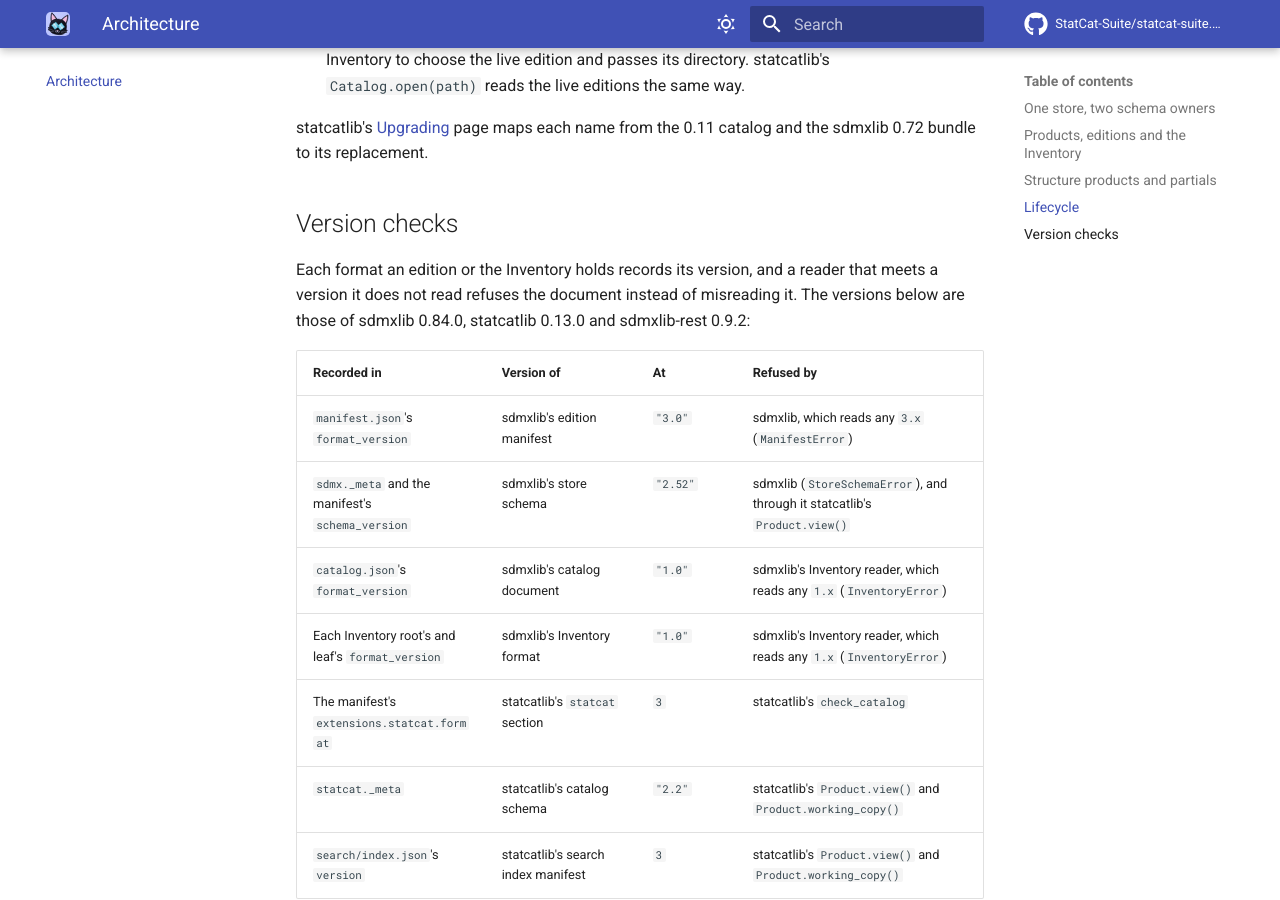
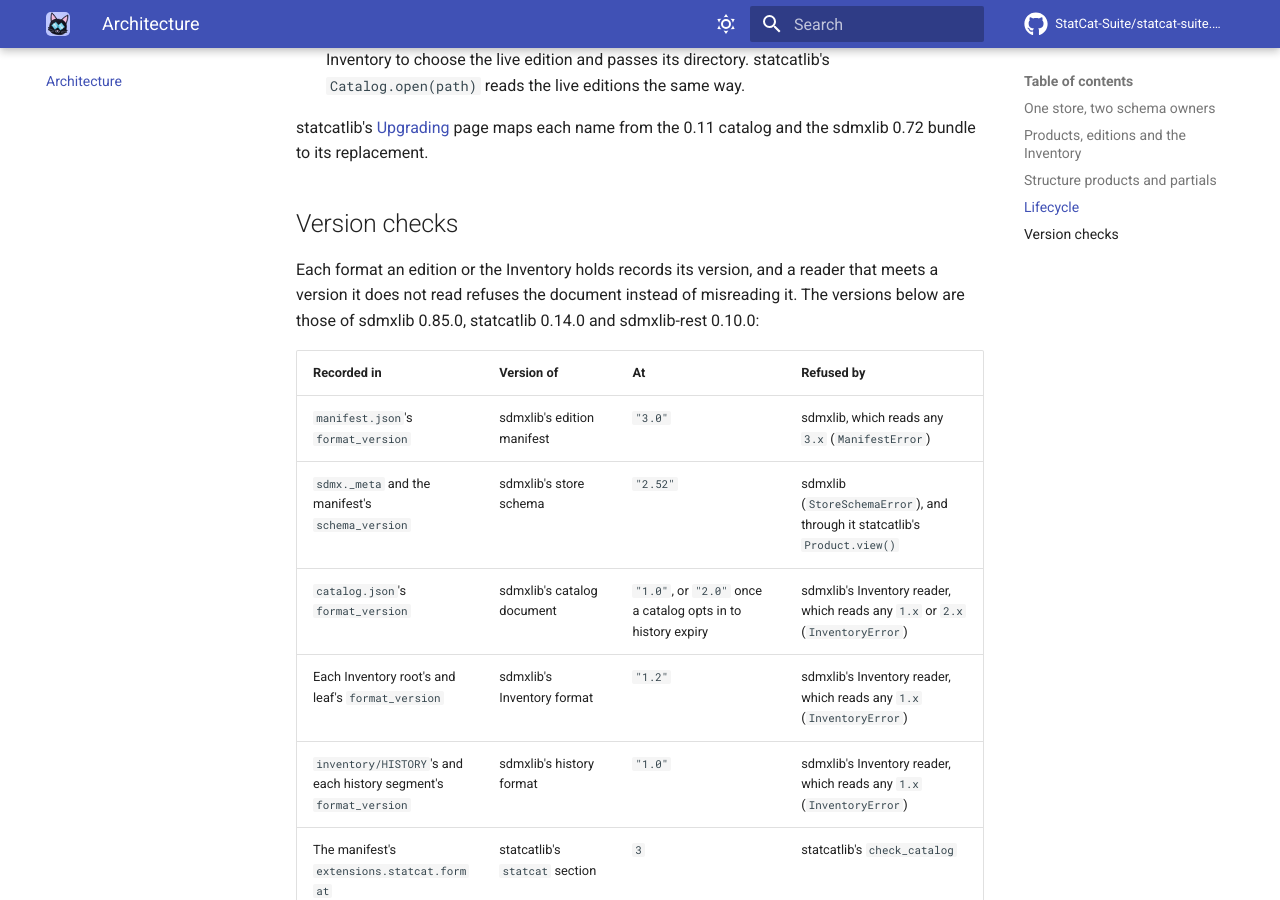
Before and after one commit to StatCat-Suite/statcat-suite.github.io, an MkDocs documentation site: the page built from docs/architecture.md, in a window 1280 px wide and 900 px high, scrolled down 3230 px. Built offline with MkDocs 1.6.1 and Material for MkDocs 9.7.7, drawn with Linux system fonts in a browser that asks for light colours; comment, search, counter and statistics services are not loaded.

Commit message:
docs: update the version table for sdmxlib 0.85.0, statcatlib 0.14.0 and sdmxlib-rest 0.10.0

```diff
--- a/docs/architecture.md
+++ b/docs/architecture.md
@@ -149,15 +149,16 @@ replacement.
 
 Each format an edition or the Inventory holds records its version, and a
 reader that meets a version it does not read refuses the document instead of
-misreading it. The versions below are those of sdmxlib 0.84.0, statcatlib
-0.13.0 and sdmxlib-rest 0.9.2:
+misreading it. The versions below are those of sdmxlib 0.85.0, statcatlib
+0.14.0 and sdmxlib-rest 0.10.0:
 
 | Recorded in | Version of | At | Refused by |
 | --- | --- | --- | --- |
 | `manifest.json`'s `format_version` | sdmxlib's edition manifest | `"3.0"` | sdmxlib, which reads any `3.x` (`ManifestError`) |
 | `sdmx._meta` and the manifest's `schema_version` | sdmxlib's store schema | `"2.52"` | sdmxlib (`StoreSchemaError`), and through it statcatlib's `Product.view()` |
-| `catalog.json`'s `format_version` | sdmxlib's catalog document | `"1.0"` | sdmxlib's Inventory reader, which reads any `1.x` (`InventoryError`) |
-| Each Inventory root's and leaf's `format_version` | sdmxlib's Inventory format | `"1.0"` | sdmxlib's Inventory reader, which reads any `1.x` (`InventoryError`) |
+| `catalog.json`'s `format_version` | sdmxlib's catalog document | `"1.0"`, or `"2.0"` once a catalog opts in to history expiry | sdmxlib's Inventory reader, which reads any `1.x` or `2.x` (`InventoryError`) |
+| Each Inventory root's and leaf's `format_version` | sdmxlib's Inventory format | `"1.2"` | sdmxlib's Inventory reader, which reads any `1.x` (`InventoryError`) |
+| `inventory/HISTORY`'s and each history segment's `format_version` | sdmxlib's history format | `"1.0"` | sdmxlib's Inventory reader, which reads any `1.x` (`InventoryError`) |
 | The manifest's `extensions.statcat.format` | statcatlib's `statcat` section | `3` | statcatlib's `check_catalog` |
 | `statcat._meta` | statcatlib's catalog schema | `"2.2"` | statcatlib's `Product.view()` and `Product.working_copy()` |
 | `search/index.json`'s `version` | statcatlib's search index manifest | `3` | statcatlib's `Product.view()` and `Product.working_copy()` |
```
